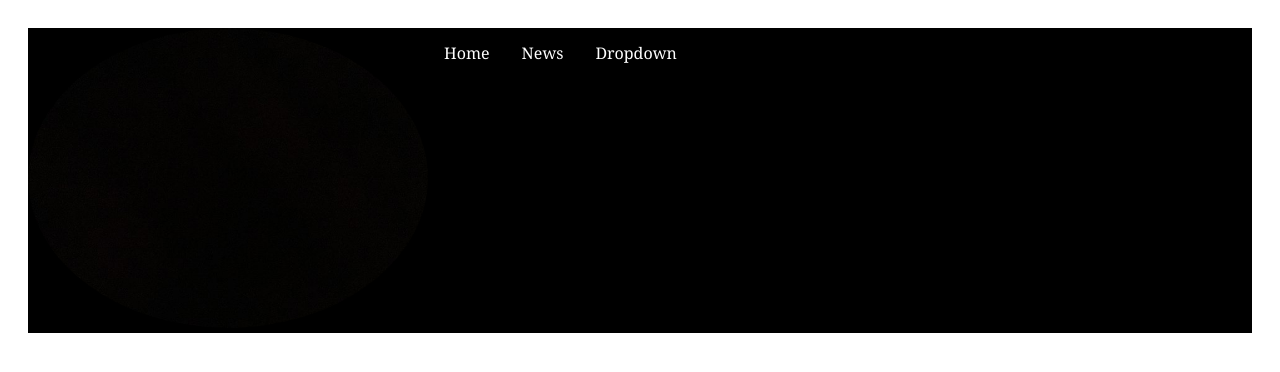
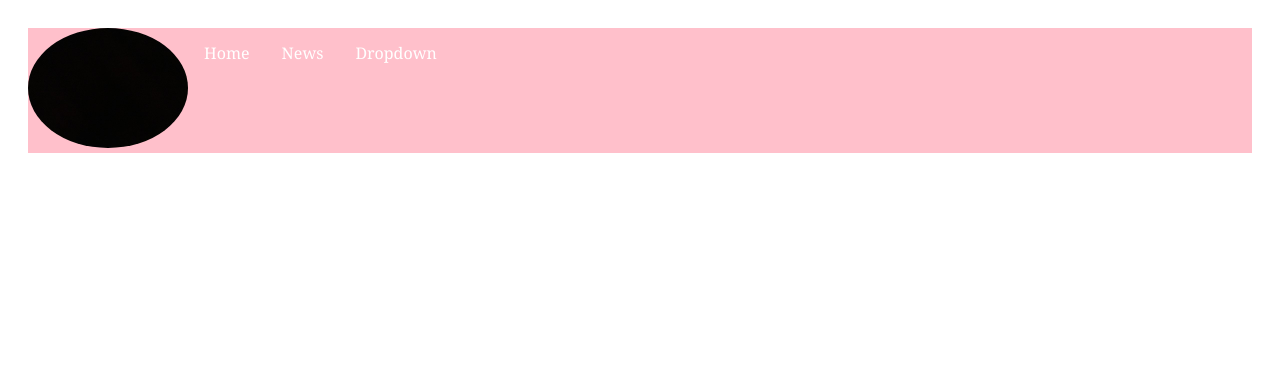
Before and after one commit to shoopanzyboy/HotBeansWeb, a plain HTML site: page profile.html in a window 1280 px wide. Drawn offline with Linux system fonts and the light colour scheme.

Commit message:
changed pp size

```diff
--- a/style.css
+++ b/style.css
@@ -28,7 +28,7 @@ ul {
     margin: 0;
     padding: 0;
     overflow: hidden;
-    background-color: black;
+    background-color: pink;
   }
 
   li {
@@ -75,5 +75,5 @@ ul {
   }
 #profilepic {
   border-radius: 50%;
-  width: 25rem;
+  width: 10rem;
 }
```
